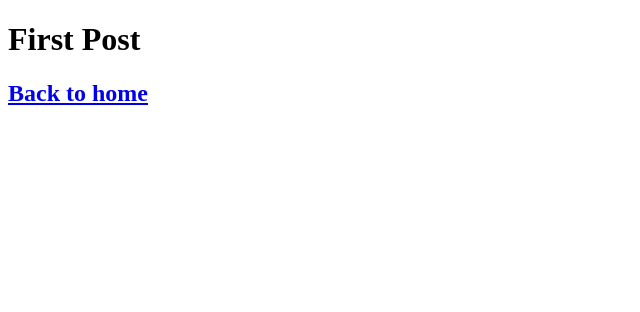
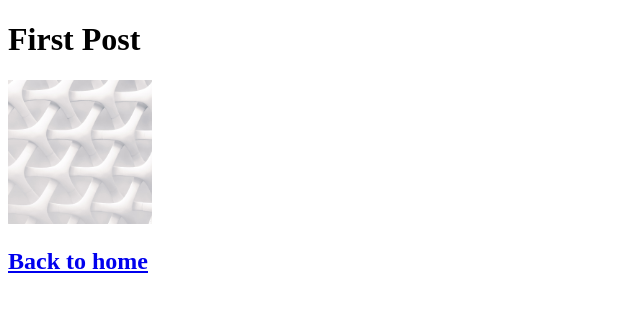
Before and after one commit to tosi29/nextjs-blog, a Next.js app: page /posts/first-post in a window 1280 px wide. Shown: the top 312 px of the page, without its empty margins (0-640 px from the left). Built offline with nearby package versions, Linux system fonts and the light colour scheme.

Commit message:
Add image component

```diff
--- a/pages/posts/first-post.js
+++ b/pages/posts/first-post.js
@@ -1,9 +1,20 @@
 import Link from 'next/link'
+import Image from 'next/image'
+
+const YourComponent = () => (
+  <Image
+    src="/images/profile.jpg" // Route of the image file
+    height={144} // Desired size with correct aspect ratio
+    width={144} // Desired size with correct aspect ratio
+    alt="Your Name"
+  />
+)
 
 export default function FirstPost() {
   return (
     <>
       <h1>First Post</h1>
+      <YourComponent />
       <h2>
         <Link href="/">
           <a>Back to home</a>
```
Also changed, not shown: public/images/profile.jpg (added).
